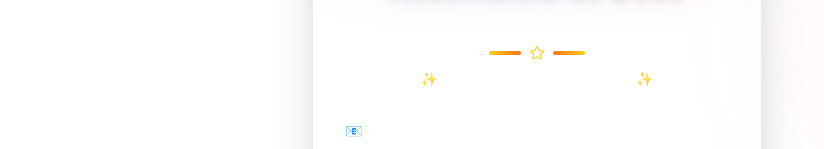
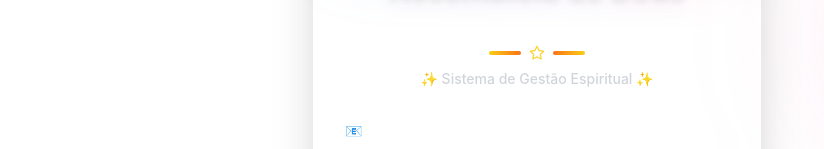
Before and after one commit to Projeto-Motorista/Assembleia, a Next.js app in the folder web/: page /login in a window 1280 px wide. Shown: the part 185-334 px from the top of the page, without its empty margins (103-927 px from the left). Built offline with nearby package versions, Linux system fonts and the light colour scheme.

Commit message:
Fix: Change 'Sistema de Gestão Espiritual' text color to gray

```diff
--- a/web/src/pages/login.tsx
+++ b/web/src/pages/login.tsx
@@ -90,7 +90,7 @@ export default function Login() {
                   <Star className="h-4 w-4 text-yellow-400 animate-pulse" />
                   <div className="h-1 w-8 bg-gradient-to-r from-orange-500 to-yellow-400 rounded-full"></div>
                 </div>
-                <p className="text-white/80 text-sm mt-4 font-medium">
+                <p className="text-gray-300 text-sm mt-4 font-medium">
                   ✨ Sistema de Gestão Espiritual ✨
                 </p>
               </div>
```
